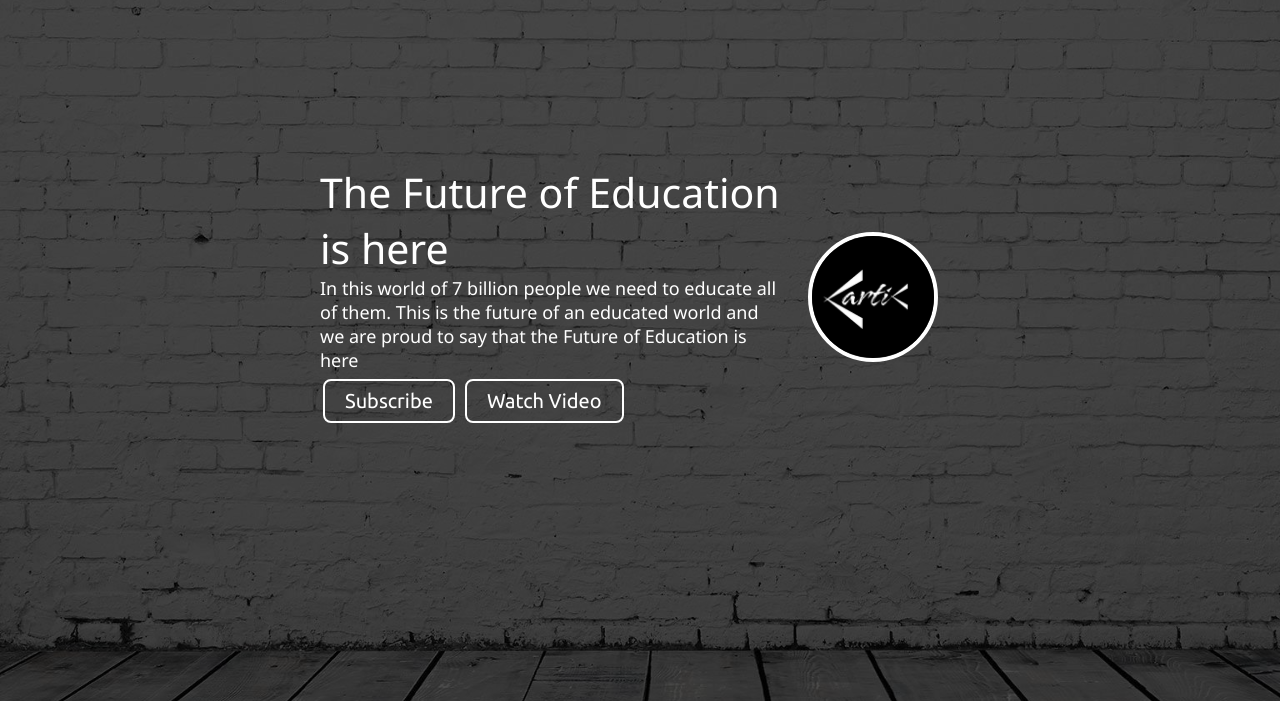
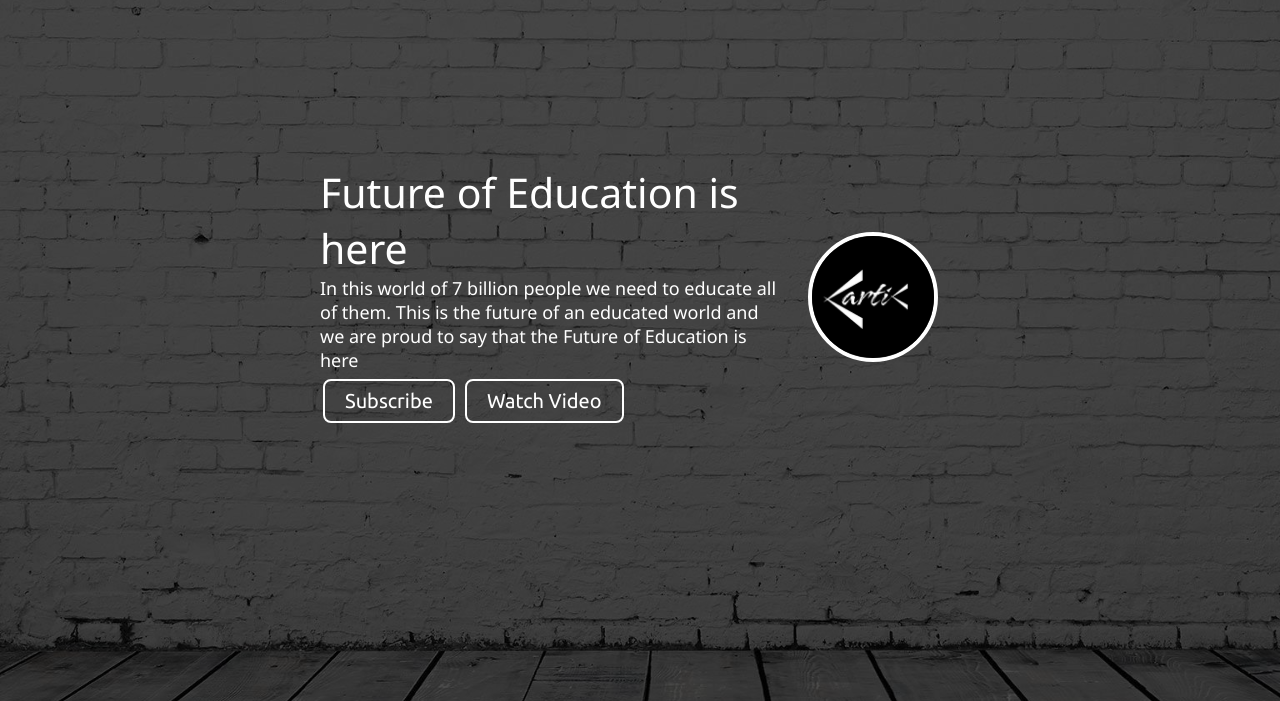
Before and after one commit to 14kartiksingh/.github.io, a plain HTML site: page index.html in a window 1280 px wide. Shown: the part 99-800 px from the top of the page. Drawn offline with Linux system fonts and the light colour scheme; a script that the page names is missing.

Commit message:
Update index.html

```diff
--- a/index.html
+++ b/index.html
@@ -33,7 +33,7 @@
     <section class="background firstSection">
         <div class="box-main">
             <div class="firstHalf">
-                <p class="text-big">The Future of Education is here</p>
+                <p class="text-big">Future of Education is here</p>
                 <p class="text-small">In this world of 7 billion people we need to educate all of them. This is the
                     future of an educated world and we are proud to say that the Future of Education is here</p>
                 <div class="buttons">
```
